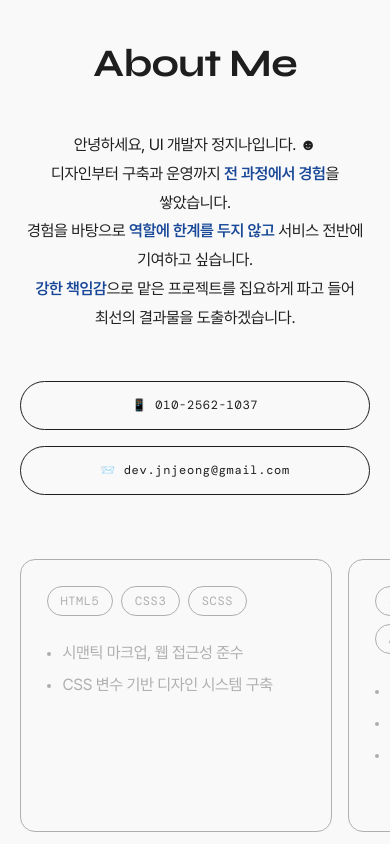
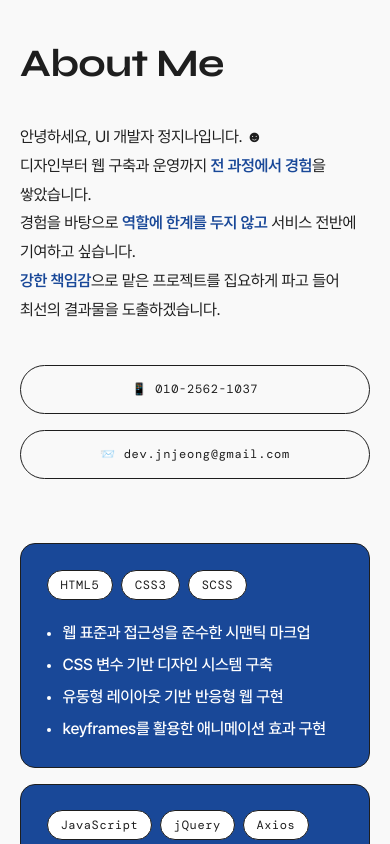
Before and after one commit to jinayeui/portfolio-v2, a Next.js app: page / in a window 390 px wide. Shown: the part 880-1724 px from the top of the page. Built offline with nearby package versions, Linux system fonts and the light colour scheme.

Commit message:
fix: About/Button 수정 및 career tags 삭제

```diff
--- a/components/features/HorizontalScroll.tsx
+++ /dev/null
@@ -1,79 +0,0 @@
-'use client';
-
-import { useEffect, useRef, type ReactNode } from 'react';
-import { gsap } from 'gsap';
-import { ScrollTrigger } from 'gsap/ScrollTrigger';
-
-gsap.registerPlugin(ScrollTrigger);
-
-const ACTIVE_CLASS = 'on';
-
-interface HorizontalScrollProps {
-  /** 세로 스크롤에 맞춰 가로로 이동하는 영역 (첫 번째 요소의 자식들이 순서대로 on 클래스를 받음) */
-  track: ReactNode;
-  /** 고정된 상태로 남아 있는 영역 */
-  children: ReactNode;
-}
-
-export default function HorizontalScroll({ track, children }: HorizontalScrollProps) {
-  const rootRef = useRef<HTMLDivElement>(null);
-  const trackRef = useRef<HTMLDivElement>(null);
-
-  useEffect(() => {
-    const root = rootRef.current;
-    const trackEl = trackRef.current;
-    const section = root?.closest('section');
-    if (!root || !trackEl || !section) return;
-
-    const mm = gsap.matchMedia();
-
-    // 모션 최소화 설정에서는 애니메이션 없이 일반 가로 스크롤로 제공
-    mm.add('(prefers-reduced-motion: no-preference)', () => {
-      const getDistance = () => Math.max(trackEl.scrollWidth - trackEl.clientWidth, 0);
-
-      // 전체 이동 거리를 요소 개수만큼 균등하게 나눠, 현재 구간의 요소에만 on 클래스를 부여
-      // (가로 스크롤 시작 전 progress 0, 끝난 뒤 progress 1에서는 모두 off)
-      const items = Array.from(trackEl.firstElementChild?.children ?? []);
-      let current = -1;
-
-      const setActive = (progress: number) => {
-        const next = progress > 0 && progress < 1 ? Math.floor(progress * items.length) : -1;
-        if (next === current) return;
-        current = next;
-        items.forEach((item, i) => item.classList.toggle(ACTIVE_CLASS, i === next));
-      };
-
-      gsap.to(trackEl, {
-        x: () => -getDistance(),
-        ease: 'none',
-        scrollTrigger: {
-          trigger: section,
-          // 화면보다 큰 영역은 하단이 화면 끝에 닿는 지점에서 고정
-          start: () => (section.offsetHeight > window.innerHeight ? 'bottom bottom' : 'top top'),
-          end: () => `+=${getDistance()}`,
-          pin: true,
-          scrub: true,
-          anticipatePin: 1,
-          invalidateOnRefresh: true,
-          onUpdate: (self) => setActive(self.progress),
-        },
-      });
-
-      return () => items.forEach((item) => item.classList.remove(ACTIVE_CLASS));
-    });
-
-    // 웹폰트 로딩 후 레이아웃이 바뀌므로 위치를 다시 계산
-    document.fonts.ready.then(() => ScrollTrigger.refresh());
-
-    return () => mm.revert();
-  }, []);
-
-  return (
-    <div ref={rootRef}>
-      {children}
-      <div ref={trackRef}>
-        {track}
-      </div>
-    </div>
-  );
-}
--- a/components/section/About.module.css
+++ b/components/section/About.module.css
@@ -1,35 +1,11 @@
-/* GSAP pin 영역: 화면 높이만큼 채우고 콘텐츠를 세로 중앙에 배치 */
-#about {
-  display: flex;
-  flex-direction: column;
-  justify-content: center;
-  min-height: 100vh;
-  min-height: 100dvh;
-  padding-block: 5rem 3rem;
+.title {
+  margin-bottom: 2.5rem;
 }
 
-@media (prefers-reduced-motion: reduce) {
-  #about {
-    min-height: 0;
-    padding-block: 8rem;
-  }
-
-  .techstack {
-    overflow-x: auto;
-    padding-bottom: 1rem;
-  }
-}
-
-:global(.title).center {
-  margin-bottom: 3rem;
-  text-align: center;
-}
-
-.text {
+.description {
   font-size: 1.2rem;
   line-height: 2;
   letter-spacing: -0.02em;
-  text-align: center;
 
   strong {
     font-weight: 600;
@@ -40,47 +16,48 @@
 .btnWrap {
   display: flex;
   flex-wrap: wrap;
-  gap: 1.5rem;
-  justify-content: center;
-  margin: 3rem auto 4rem;
+  gap: 1rem;
+  margin: 2.5rem 0 4rem;
 }
 
 .techstack {
-  display: flex;
-  gap: 2rem;
+  display: grid;
+  grid-template-columns: repeat(auto-fit, minmax(300px, 1fr));
+  gap: 1.25rem;
 
   .skill {
     display: flex;
-    flex: 0 0 auto;
-    width: min(80vw, 28rem);
     flex-wrap: wrap;
     align-content: flex-start;
     gap: 0.5rem;
-    padding: 3rem 2rem;
-    color: var(--color-gray);
-    border: 1px solid var(--color-gray);
+    padding: 2rem;
+    background-color: var(--color-primary);
+    border: 1px solid var(--color-black);
     border-radius: 15px;
+    color: var(--color-white);
     transition: 0.2s;
 
     dt {
       padding: 0.5rem 0.8rem;
+      background-color: var(--color-white);
+      border: 1px solid var(--color-black);
+      color: var(--color-black);
       font-family: var(--font-code);
       font-weight: 400;
       font-size: 0.75rem;
       letter-spacing: 0.05em;
       white-space: nowrap;
-      border: 1px solid var(--color-gray);
       border-radius: 50px;
       transition: 0.2s;
     }
 
     dd {
       flex-basis: 100%;
-      margin-top: 1rem;
+      margin-top: 0.75rem;
       font-size: 1rem;
+      font-weight: 500;
       line-height: 1.6;
       letter-spacing: -0.02em;
-      transition: 0.2s;
 
       ul {
         display: flex;
@@ -106,22 +83,6 @@
           background-color: currentColor;
           transition: 0.2s;
         }
-      }
-    }
-
-    &:global(.on) {
-      color: var(--color-black);
-      transform: translateY(-6px);
-      border-color: var(--color-primary);
-
-      dt {
-        color: var(--color-primary);
-        border-color: var(--color-primary);
-        background-color: var(--color-primary-dim);
-      }
-
-      dd li::before {
-        background-color: var(--color-primary);
       }
     }
   }
@@ -164,18 +125,12 @@
 } */
 
 @media screen and (max-width: 768px) {
-  #about {
-    padding-block: 4.5rem 2rem;
-  }
-
-  .text {
+  .description {
     font-size: 1rem;
     line-height: 1.8;
   }
 
   .btnWrap {
-    gap: 1rem;
-
     :global(.btnPhone),
     :global(.btnEmail),
     :global(.btnGithub) {
@@ -187,12 +142,7 @@
     gap: 1rem;
 
     .skill {
-      min-height: 0;
       padding: 1.6rem;
-
-      dd {
-        font-size: 1rem;
-      }
     }
   }
 
--- a/components/section/About.tsx
+++ b/components/section/About.tsx
@@ -2,15 +2,29 @@ import { personalInfo } from '@/data/portfolio';
 import Section from '@/components/layout/Section';
 import Title from '@/components/ui/Title';
 import Button from '@/components/ui/Button';
-import HorizontalScroll from '@/components/features/HorizontalScroll';
 import styles from './About.module.css';
 
 export default function About() {
   return (
-    <>
     <Section id='about' className={styles.about}>
-        <HorizontalScroll
-          track={
+      <Title className={styles.title}>About Me</Title>
+
+      <p className={styles.description} data-aos='fade-right' data-aos-delay='200'>
+        안녕하세요, UI 개발자 정지나입니다. ☻<br />
+        디자인부터 웹 구축과 운영까지 <strong>전 과정에서 경험</strong>을 쌓았습니다.<br />
+        경험을 바탕으로 <strong>역할에 한계를 두지 않고</strong> 서비스 전반에 기여하고 싶습니다.<br />
+        <strong>강한 책임감</strong>으로 맡은 프로젝트를 집요하게 파고 들어 최선의 결과물을 도출하겠습니다.
+      </p>
+
+      <div className={styles.btnWrap}>
+        <Button href={`tel:${personalInfo.phone}`} target='_self' className='btnPhone'>
+          📱 {personalInfo.phone}
+        </Button>
+        <Button href={`mailto:${personalInfo.email}`} target='_self' className='btnEmail'>
+          📨 {personalInfo.email}
+        </Button>
+      </div>
+
       <dl className={styles.techstack}>
         <div className={styles.skill}>
           <dt>HTML5</dt>
@@ -18,8 +32,10 @@ export default function About() {
           <dt>SCSS</dt>
           <dd>
             <ul>
-                    <li>시맨틱 마크업, 웹 접근성 준수</li>
+              <li>웹 표준과 접근성을 준수한 시맨틱 마크업</li>
               <li>CSS 변수 기반 디자인 시스템 구축</li>
+              <li>유동형 레이아웃 기반 반응형 웹 구현</li>
+              <li>keyframes를 활용한 애니메이션 효과 구현</li>
             </ul>
           </dd>
         </div>
@@ -29,8 +45,8 @@ export default function About() {
           <dt>Axios</dt>
           <dd>
             <ul>
-                    <li>바닐라 JS 중심 개발</li>
-                    <li>성능을 고려한 코드 작성</li>
+              <li>바닐라 자바스크립트 중심 개발</li>
+              <li>성능 최적화를 고려한 코드 작성</li>
               <li>REST API 연동</li>
             </ul>
           </dd>
@@ -38,13 +54,21 @@ export default function About() {
         <div className={styles.skill}>
           <dt>React</dt>
           <dt>Next.js</dt>
+          <dd>
+            <ul>
+              <li>컴포넌트 단위 UI 설계</li>
+              <li>상태 변화에 따른 동적 UI 구현</li>
+            </ul>
+          </dd>
+        </div>
+        <div className={styles.skill}>
           <dt>styled-components</dt>
           <dt>Tailwind CSS</dt>
           <dd>
             <ul>
-                    <li>컴포넌트 단위 UI 설계</li>
-                    <li>상태 변화에 따른 동적 UI 구현</li>
-                    <li>TypeScript 학습 중</li>
+              <li>컴포넌트 스코프 기반 스타일링</li>
+              <li>props에 따른 동적 스타일 적용</li>
+              <li>유틸리티 클래스 기반 빠른 UI 구현</li>
             </ul>
           </dd>
         </div>
@@ -52,42 +76,21 @@ export default function About() {
           <dt>Git</dt>
           <dd>
             <ul>
-                    <li>Git 기반 버전 관리, 협업</li>
+              <li>Git 기반 버전 관리 및 협업 경험</li>
+            </ul>
+          </dd>
+        </div>
+        <div className={styles.skill}>
+          <dt>Figma</dt>
+          <dt>Photoshop</dt>
+          <dt>Illustrator</dt>
+          <dd>
+            <ul>
+              <li>디자인 시안 기반 정확한 퍼블리싱</li>
             </ul>
           </dd>
         </div>
       </dl>
-          }
-        >
-          <Title className={styles.center}>About Me</Title>
-
-          <p className={styles.text} data-aos='fade-in' data-aos-delay='200'>
-            안녕하세요, UI 개발자 정지나입니다. ☻<br />
-            디자인부터 구축과 운영까지 <strong>전 과정에서 경험</strong>을 쌓았습니다.<br />
-            경험을 바탕으로 <strong>역할에 한계를 두지 않고</strong> 서비스 전반에 기여하고 싶습니다.<br />
-            <strong>강한 책임감</strong>으로 맡은 프로젝트를 집요하게 파고 들어 최선의 결과물을 도출하겠습니다.
-          </p>
-
-          <div className={styles.btnWrap}>
-            <Button
-              text={`📱 ${personalInfo.phone}`}
-              href={`tel:${personalInfo.phone}`}
-              target={'_self'}
-              rel={''}
-              ariaLabel='전화하기'
-              className={'btnPhone'}
-            />
-            <Button
-              text={`📨 ${personalInfo.email}`}
-              href={`mailto:${personalInfo.email}`}
-              target={'_self'}
-              rel={''}
-              ariaLabel='이메일 보내기'
-              className={'btnEmail'}
-            />
-          </div>
-        </HorizontalScroll>
     </Section>
-    </>
   );
 }
--- a/components/section/Career.module.css
+++ b/components/section/Career.module.css
@@ -57,25 +57,6 @@
         }
       }
     }
-
-    .techStack {
-      display: flex;
-      flex-wrap: wrap;
-      gap: 0.5rem;
-      margin-top: 2rem;
-
-      li {
-        padding: 0.5rem 0.8rem;
-        font-family: var(--font-code);
-        font-weight: 400;
-        font-size: 0.75rem;
-        letter-spacing: 0.05em;
-        color: var(--color-primary);
-        white-space: nowrap;
-        border: 1px solid var(--color-primary);
-        border-radius: 50px;
-      }
-    }
   }
 }
 
--- a/components/section/Career.tsx
+++ b/components/section/Career.tsx
@@ -32,19 +32,6 @@ export default function Career() {
                   </li>
                 ))}
               </ul>
-
-              {career.tags && career.tags.length > 0 && (
-                <ul
-                  className={styles.techStack}
-                  data-aos='fade-left'
-                  data-aos-anchor-placement='bottom-bottom'
-                  data-aos-delay='200'
-                >
-                  {career.tags.map((tech, i) => (
-                    <li key={i}>{tech}</li>
-                  ))}
-                </ul>
-              )}
             </div>
           </article>
         ))}
--- a/components/section/Projects.module.css
+++ b/components/section/Projects.module.css
@@ -14,7 +14,6 @@
 .projectFilter {
   display: flex;
   gap: 0.7rem;
-  margin-bottom: 2.5rem;
 
   .filterTab {
     padding: 0.7rem 1.2rem;
@@ -96,7 +95,8 @@
 
 @media screen and (max-width: 768px) {
   .headerRow {
-    gap: 1.25rem;
+    flex-direction: column;
+    align-items: flex-start;
     margin-bottom: 3rem;
   }
 
@@ -107,7 +107,6 @@
   .projectFilter {
     flex-wrap: nowrap;
     overflow-x: auto;
-    margin-bottom: 2rem;
     -ms-overflow-style: none;
     scrollbar-width: none;
 
--- a/components/section/Projects.tsx
+++ b/components/section/Projects.tsx
@@ -3,11 +3,10 @@
 import { useMemo, useState } from 'react';
 import Image from 'next/image';
 import { projects } from '@/data/portfolio';
-import { ProjectCategory } from '@/types/portfolio';
+import type { ProjectCategory } from '@/types/portfolio';
 import Section from '@/components/layout/Section';
 import SectionLabel from '@/components/ui/SectionLabel';
 import Title from '@/components/ui/Title';
-import Button from '@/components/ui/Button';
 import styles from './Projects.module.css';
 
 type ProjectFilter = 'all' | ProjectCategory;
@@ -38,15 +37,6 @@ export default function Projects() {
           <br />
           Archive
         </Title>
-        <Button
-          text={'VIEW MORE →'}
-          href={
-            'https://foggy-napkin-4b2.notion.site/3716da1da01180f7b323c3198d588343?source=copy_link'
-          }
-          ariaLabel={'경력기술서 열기'}
-          className={'btnMore'}
-        />
-      </div>
 
         <div
           className={styles.projectFilter}
@@ -67,6 +57,7 @@ export default function Projects() {
               {filter.label}
             </button>
           ))}
+        </div>
       </div>
 
       <ul
--- a/components/ui/Button.tsx
+++ b/components/ui/Button.tsx
@@ -1,26 +1,28 @@
+import type { ReactNode } from 'react';
 import styles from './Button.module.css';
 
 interface ButtonProps {
-  text: string;
+  children: ReactNode;
   href: string;
   target?: string;
   rel?: string;
-  ariaLabel?: string;
   className?: string;
 }
 
 export default function Button({
-  text,
+  children,
   href,
   target = '_blank',
-  rel = 'noopener noreferrer',
-  ariaLabel,
-  className,
+  rel,
+  className = '',
 }: ButtonProps) {
+  // 새 창으로 열 때만 보안용 rel 적용
+  const linkRel = rel ?? (target === '_blank' ? 'noopener noreferrer' : undefined);
+
   return (
-    <div className={`${styles.btn} ${className || ''}`}>
-      <a href={href} target={target} rel={rel} aria-label={ariaLabel}>
-        {text}
+    <div className={`${styles.btn} ${className}`}>
+      <a href={href} target={target} rel={linkRel}>
+        {children}
       </a>
     </div>
   );
--- a/data/portfolio.ts
+++ b/data/portfolio.ts
@@ -1,4 +1,4 @@
-import { Career, PersonalInfo, Project } from '@/types/portfolio';
+import type { Career, PersonalInfo, Project } from '@/types/portfolio';
 
 export const personalInfo: PersonalInfo = {
   name: '정지나',
@@ -16,16 +16,7 @@ export const careers: Career[] = [
     description: [
       'CJ올리브영 온라인몰 운영 및 제안 퍼블리싱',
       '카페24 분석 및 부서 공용 가이드 제작',
-      '나이키 코리아 .COM/APP 운영 (CMS 기반 PDP 콘텐츠 업데이트)',
-    ],
-    tags: [
-      'HTML5',
-      'CSS3',
-      'JavaScript',
-      'Git',
-      'Jenkins',
-      'Photoshop',
-      'Figma',
+      '나이키 코리아 .COM/APP 운영 (CMS 기반 PDP 업데이트)',
     ],
   },
   {
@@ -37,15 +28,6 @@ export const careers: Career[] = [
       '자사몰 유지보수',
       'XE, 카페24 기반 퍼블리싱',
       '웹 콘텐츠 및 UI/UX 디자인',
-    ],
-    tags: [
-      'HTML5',
-      'CSS3',
-      'jQuery',
-      'XE',
-      'Cafe24',
-      'Photoshop',
-      'Illustrator',
     ],
   },
 ];
@@ -64,21 +46,6 @@ const rawProjects: Omit<Project, 'id'>[] = [
     url: 'https://github.com/jinayeui/panda-market',
     thumbnail: '/images/pandamarket.jpg',
     category: 'personal',
-  },
-  {
-    title: 'To-do List',
-    subtitle: 'React·styled-components',
-    url: 'https://github.com/jinayeui/my-todo-app',
-    thumbnail: '/images/todolist.jpg',
-    category: 'personal'
-  },
-  {
-    title: '리얼EMS',
-    subtitle: '카페24 다국어 쇼핑몰 구축',
-    contribution: '퍼블리싱 90%',
-    url: 'https://foggy-napkin-4b2.notion.site/EMS-3716da1da0118029ab68fe32d9140641?source=copy_link',
-    thumbnail: '/images/realems.jpg',
-    category: 'work',
   },
   {
     title: '세라빔',
@@ -102,10 +69,32 @@ const rawProjects: Omit<Project, 'id'>[] = [
     category: 'work',
   },
   {
+    title: '리얼EMS',
+    subtitle: '카페24 다국어 쇼핑몰 구축',
+    contribution: '퍼블리싱 90%',
+    url: 'https://foggy-napkin-4b2.notion.site/EMS-3716da1da0118029ab68fe32d9140641?source=copy_link',
+    thumbnail: '/images/realems.jpg',
+    category: 'work',
+  },
+  {
+    title: 'To-do List',
+    subtitle: 'React·styled-components',
+    url: 'https://github.com/jinayeui/my-todo-app',
+    thumbnail: '/images/todolist.jpg',
+    category: 'personal'
+  },
+  {
     title: '그랜드하얏트',
-    subtitle: '리디자인·반응형',
+    subtitle: '리디자인·반응형 퍼블리싱',
     url: 'https://jinayeui.github.io/GrandHyatt',
     thumbnail: '/images/grandhyatt.jpg',
+    category: 'personal'
+  },
+  {
+    title: '메리플래닛',
+    subtitle: '리디자인·반응형 퍼블리싱',
+    url: 'https://jinayeui.github.io/merryplanet',
+    thumbnail: '/images/merryplanet.jpg',
     category: 'personal'
   }
 ];
--- a/package.json
+++ b/package.json
@@ -10,7 +10,6 @@
   },
   "dependencies": {
     "aos": "^2.3.4",
-    "gsap": "^3.15.0",
     "next": "^16.2.12",
     "react": "^18.3.1",
     "react-dom": "^18.3.1"
--- a/types/portfolio.ts
+++ b/types/portfolio.ts
@@ -11,7 +11,6 @@ export interface Career {
   role: string;
   period: string;
   description: string[];
-  tags: string[];
 }
 
 export type ProjectCategory = 'work' | 'personal';
```
Also changed, not shown: 2 other files (tests, documents, lock files or other folders). Lines whose indentation alone changed are shown as unchanged.
